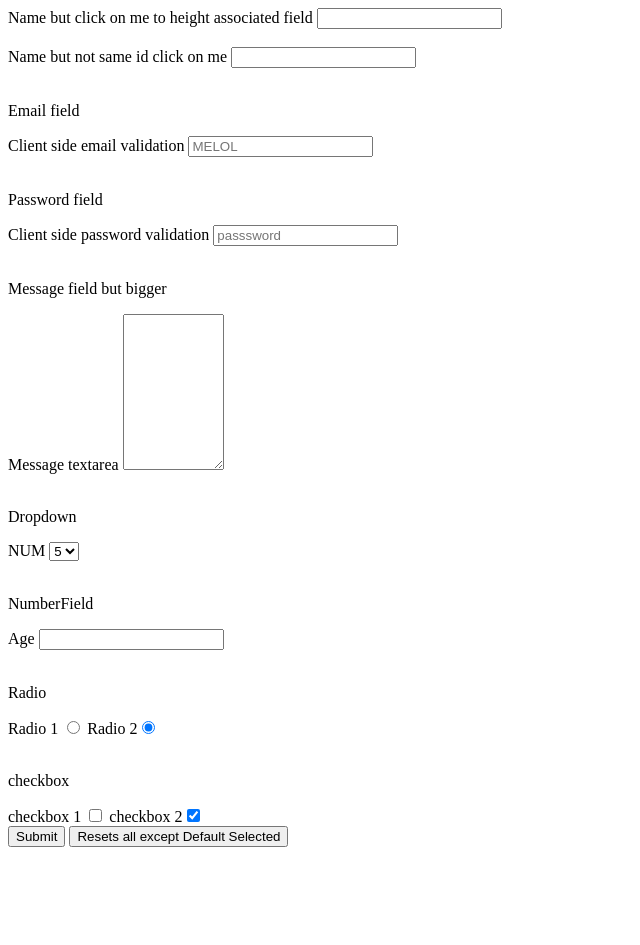
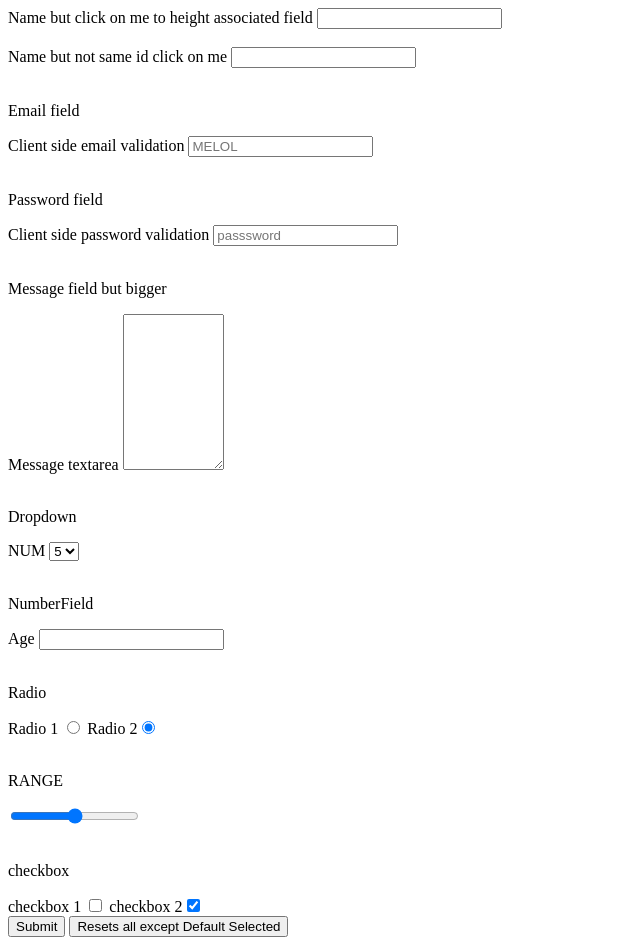
Before and after one commit to lemongrasshat/HTMLBASICSBACKUP, a plain HTML site: page formsandinputs.html in a window 1280 px wide. Shown: the whole page, without its empty margins (0-640 px from the left). Before the commit the page ends 855 px from the top, so only its background shows below. Drawn offline with Linux system fonts and the light colour scheme.

Commit message:
input and forms

```diff
--- a/formsandinputs.html
+++ b/formsandinputs.html
@@ -1,11 +1,13 @@
 <!DOCTYPE html>
 <html lang="en">
+
 <head>
     <meta charset="UTF-8">
     <meta http-equiv="X-UA-Compatible" content="IE=edge">
     <meta name="viewport" content="width=device-width, initial-scale=1.0">
     <title>Forms and Input</title>
 </head>
+
 <body>
     <!-- TYPES
     <input type="button">
@@ -57,7 +59,7 @@
             <input type="password" name="password" id="password" placeholder="passsword">
         </div>
         <br>
-    <p>Message field  but bigger</p>
+        <p>Message field but bigger</p>
         <div>
             <label for="messageBox">Message textarea</label>
             <textarea id="messageBox" cols="10" rows="10"></textarea>
@@ -81,7 +83,7 @@
 
             <p>NumberField</p>
             <label for="age">Age</label>
-        <input type="number" name="age" id="age" >
+            <input type="number" name="age" id="age">
         </div>
         <br>
         <div>
@@ -92,12 +94,21 @@
         </div>
         <br>
         <div>
+            <p>RANGE</p>
+            <input type="range" name="" id="">
+        </div>
+        <br>
+        <div>
             <p>checkbox</p>
             checkbox 1 <input type="checkbox" name="mycheckbox" id="checkbox1">
             checkbox 2<input type="checkbox" name="mycheckbox" id="checkbox2" checked>
         </div>
+        <div>
             <input type="submit" value="Submit">
             <input type="reset" value="Resets all except Default Selected">
+        </div>
+
     </form>
 </body>
+
 </html>
```
Lines whose indentation alone changed are shown as unchanged.
